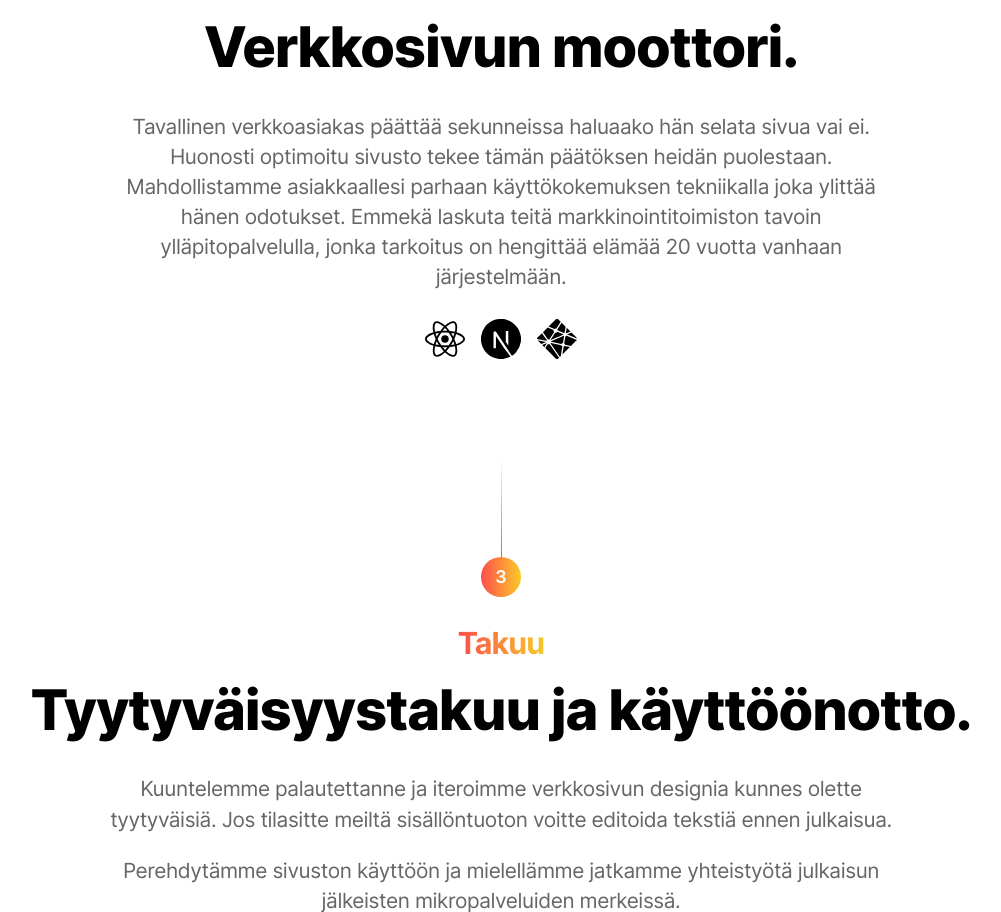
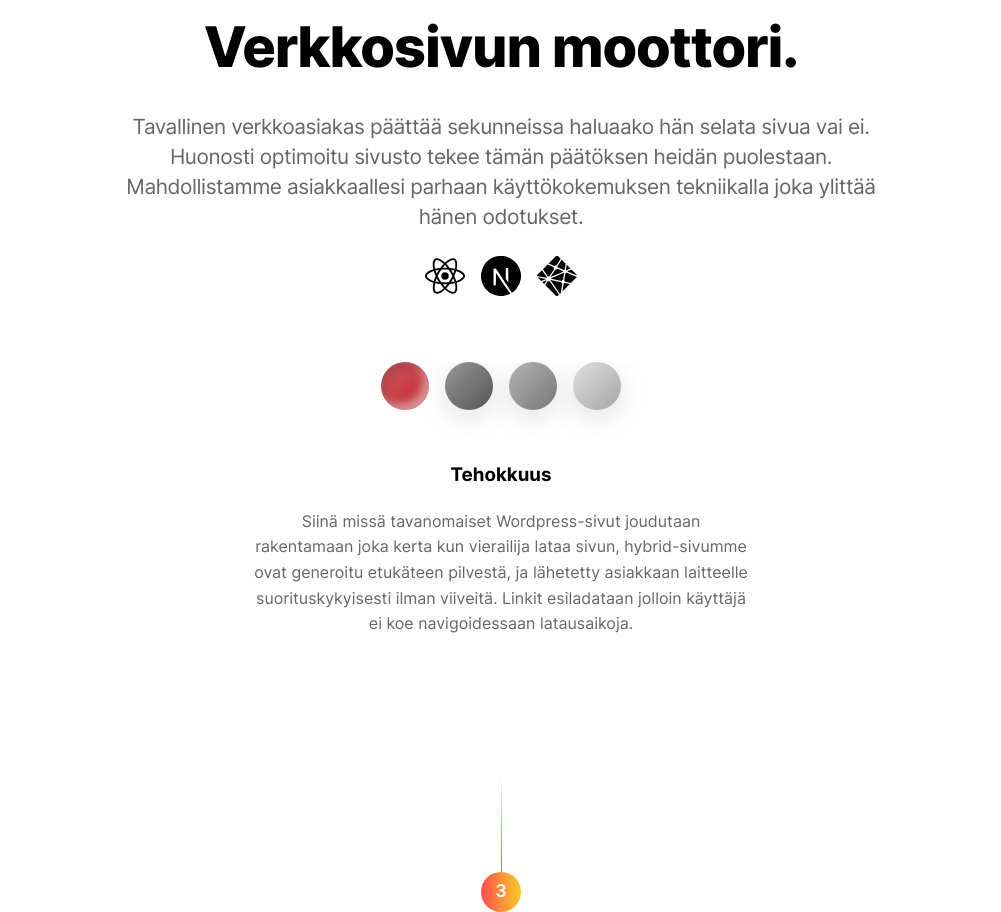
Before and after one commit to digiaalto/etusivu, a Next.js app: page / in a window 1280 px wide. Shown: the part 5754-6666 px from the top of the page, without its empty margins (139-1140 px from the left). Built offline with nearby package versions, Linux system fonts and the light colour scheme.

Commit message:
Added content to kehitys section

```diff
--- a/components/etusivu/Kehitys.js
+++ b/components/etusivu/Kehitys.js
@@ -1,22 +1,24 @@
 import styles from "./Kehitys.module.sass"
 import StepIndicator from "../common/StepIndicator"
 import LogosWeUse from "../common/LogosWeUse"
+import KehitysEtu from "./KehitysEdut"
 
 const Kehitys = (props) => {
   const { refs } = props
   return (
     <section className={styles.section} ref={refs} id="kehitys">
       <StepIndicator overline="Kehitys" header="Verkkosivun moottori." second />
-      <p className={styles.description}>
+      <h2 className={styles.description}>
         Tavallinen verkkoasiakas päättää sekunneissa haluaako hän selata sivua
         vai ei. Huonosti optimoitu sivusto tekee tämän päätöksen heidän
         puolestaan. Mahdollistamme asiakkaallesi parhaan käyttökokemuksen
-        tekniikalla joka ylittää hänen odotukset. Emmekä laskuta teitä
-        markkinointitoimiston tavoin ylläpitopalvelulla, jonka tarkoitus on
-        hengittää elämää 20 vuotta vanhaan järjestelmään.
-      </p>
+        tekniikalla joka ylittää hänen odotukset.
+      </h2>
       <div className={styles.logosWeUse}>
         <LogosWeUse />
+      </div>
+      <div className={styles.kehitysEdut}>
+        <KehitysEtu />
       </div>
     </section>
   )
--- /dev/null
+++ b/components/etusivu/KehitysEdut.js
@@ -0,0 +1,106 @@
+import styles from "./KehitysEdut.module.sass"
+import { useCallback, useState } from "react"
+import { useTransition, animated } from "react-spring"
+import { BsLightningFill } from "react-icons/bs"
+import { FaShieldAlt } from "react-icons/fa"
+import { RiLineChartFill } from "react-icons/ri"
+import { GiTwoCoins } from "react-icons/gi"
+
+const edut = [
+  ({ style }) => (
+    <animated.div className={styles.content} style={{ ...style }}>
+      <h3 className={styles.header}>Tehokkuus</h3>
+      <p>
+        Siinä missä tavanomaiset Wordpress-sivut joudutaan rakentamaan joka
+        kerta kun vierailija lataa sivun, hybrid-sivumme ovat generoitu
+        etukäteen pilvestä, ja lähetetty asiakkaan laitteelle suorituskykyisesti
+        ilman viiveitä. Linkit esiladataan jolloin käyttäjä ei koe
+        navigoidessaan latausaikoja.
+      </p>
+    </animated.div>
+  ),
+  ({ style }) => (
+    <animated.div className={styles.content} style={{ ...style }}>
+      <h3 className={styles.header}>Turvallisuus</h3>
+      <p>
+        Koska sivustomme ovat generoitu valmiiksi kokonaisuudeksi etukäteen
+        hyökkäyspinta-ala on minimoitu todella pieneksi. Onko hankala hakkeroida
+        tai kaataa staattista sivustoa.
+      </p>
+    </animated.div>
+  ),
+  ({ style }) => (
+    <animated.div className={styles.content} style={{ ...style }}>
+      <h3 className={styles.header}>Skaalautuva</h3>
+      <p>
+        Pystytkö kuvittelemaan tilanteen jossa verkkosivullesi ilmestyy tuhansia
+        käyttäjiä? Mitä jos tuotteesi viralisoituu, palvelunne saa
+        kansainvälistä huomiota, tai markkinointikamppanja onnistuukin odotettua
+        paremmin? Sivumme voivat hyödyntää Amazonin tehokasta julkaisuverkkoa ja
+        sinun ei tarvitse pelätä, että asiakastasi tervehtii toimimaton
+        yrityssivu.
+      </p>
+    </animated.div>
+  ),
+  ({ style }) => (
+    <animated.div className={styles.content} style={{ ...style }}>
+      <h3 className={styles.header}>Kustannustehokas</h3>
+      <p>
+        Enään ei tarvitse puhua web-hotelleista, servereistä tai palvelimista
+        ollenkaan. Voimme abstraktoida kaikki tarpeet niihin erikoistuneille
+        kolmansille osapuolille jotka hoitavat ylläpidon ja ovat uskomattoman
+        kustannustehokkaita. Suomen mittakaavalla nämä palvelut tarjoavat niin
+        anteliaat maksurajat, että voimme käyttää niitä veloituksetta tai
+        muutamalla eurolla kuussa.
+      </p>
+    </animated.div>
+  ),
+]
+
+const KehitysEdut = () => {
+  const [index, setIndex] = useState(0)
+  const transitions = useTransition(index, (p) => p, {
+    from: { opacity: 0, transform: "translate3d(100%, 0, 0)" },
+    enter: { opacity: 1, transform: "translate3d(0%, 0, 0)" },
+    leave: { opacity: 0, transform: "translate3d(-50%, 0, 0)" },
+  })
+
+  return (
+    <div className={styles.mainGrid}>
+      <div className={styles.iconRow}>
+        <BsLightningFill
+          className={`${styles.etuIcon} ${styles.tehokkuusIcon} ${
+            index === 0 && styles.selected
+          }`}
+          onClick={() => setIndex(0)}
+        />
+        <FaShieldAlt
+          className={`${styles.etuIcon} ${styles.turvallisuusIcon} ${
+            index === 1 && styles.selected
+          }`}
+          onClick={() => setIndex(1)}
+        />
+        <RiLineChartFill
+          className={`${styles.etuIcon} ${styles.skaalautuvuusIcon} ${
+            index === 2 && styles.selected
+          }`}
+          onClick={() => setIndex(2)}
+        />
+        <GiTwoCoins
+          className={`${styles.etuIcon} ${styles.kustannustehokkuusIcon} ${
+            index === 3 && styles.selected
+          }`}
+          onClick={() => setIndex(3)}
+        />
+      </div>
+      <div className={styles.contentWrap}>
+        {transitions.map(({ item, props, key }) => {
+          const Etu = edut[item]
+          return <Etu key={key} style={props} />
+        })}
+      </div>
+    </div>
+  )
+}
+
+export default KehitysEdut
--- /dev/null
+++ b/components/etusivu/KehitysEdut.module.sass
@@ -0,0 +1,61 @@
+@use "@/partials/colors"
+@use "@/partials/breakpoints"
+@use "@/partials/shadows"
+
+.mainGrid
+	display: grid
+	gap: 2rem
+	margin-top: 3rem
+	max-width: 100vw
+	width: 500px
+	overflow: hidden
+
+.iconRow
+	display: grid
+	grid-auto-flow: column
+	grid-template: min-content min-content / min-content min-content
+	gap: 1rem
+	place-content: center
+	place-items: center
+
+.contentWrap
+	position: relative
+	min-height: 300px
+
+.content
+	text-align: center
+	position: absolute
+
+.header
+	color: colors.$dark
+
+.etuIcon
+	color: colors.$light
+	font-size: 1.5rem
+	padding: 1.5rem
+	border-radius: 999px
+	cursor: help
+	background: linear-gradient(-45deg, rgba(0, 0, 0, 0.2), rgba(255, 255, 255, 0.3))
+	box-shadow: shadows.$shadowSmall
+	filter: saturate(0%)
+	&:hover
+		filter: saturate(100%)
+.selected
+	filter: saturate(100%)
+	box-shadow: inset 6px 6px 10px 0 rgba(0, 0, 0, 0.2), inset -6px -6px 10px 0 rgba(255, 255, 255, 0.5)
+
+.tehokkuusIcon
+	background-color: colors.$red
+.turvallisuusIcon
+	background-color: colors.$blue
+.skaalautuvuusIcon
+	background-color: colors.$green
+.kustannustehokkuusIcon
+	background-color: colors.$yellow
+
+
+@include breakpoints.tablet
+	.iconRow
+		grid-template: min-content / repeat(4, min-content)
+	.contentWrap
+		min-height: 250px
--- a/components/etusivu/KehitysOminaisuudet.js
+++ /dev/null
@@ -1,5 +0,0 @@
-const KehitysOminaisuudet = () => {
-  return <div className={styles.grid}></div>
-}
-
-export default KehitysOminaisuudet
```
Also changed, not shown: components/etusivu/KehitysOminaisuudet.module.sass (deleted).
